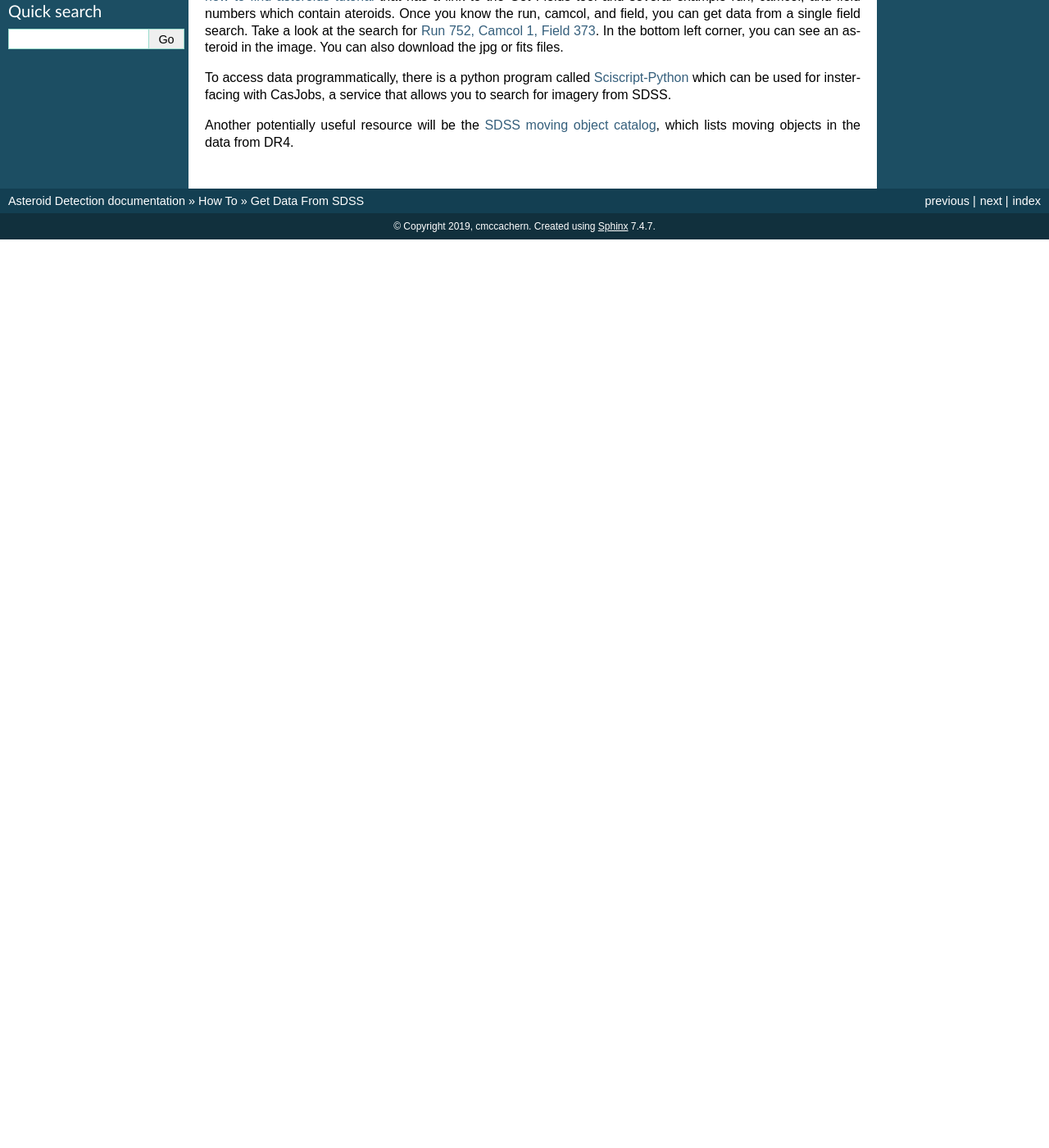
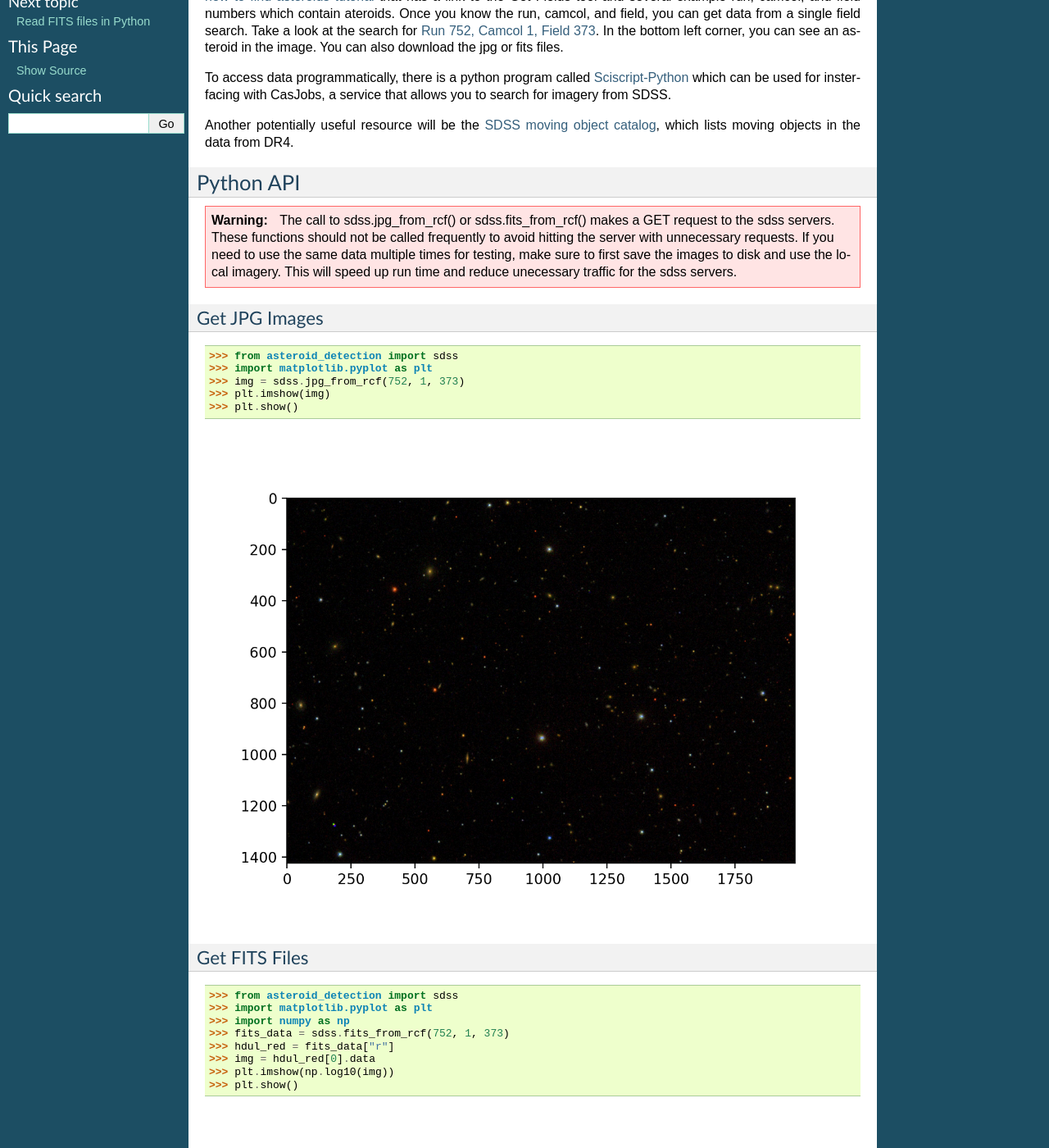
Before and after one commit to cmccachern/asteroid_detection, a Sphinx documentation site: the page built from docs/source/howto/sdss_data.rst, in a window 1280 px wide and 1400 px high, scrolled down 210 px. Shown: the whole window at 82% size. Built offline with Sphinx 7.4.7, drawn with Linux system fonts in a browser that asks for light colours; pages that are not in the unit, such as notebooks, are missing from menus; before the commit the page ends 900 px from its top, so only the background shows below that; some of the changed text lies outside the part shown.

Commit message:
Add howto for using python to get sdss imagery

```diff
--- a/docs/source/howto/sdss_data.rst
+++ b/docs/source/howto/sdss_data.rst
@@ -21,3 +21,38 @@
 
 Another potentially useful resource will be the `SDSS moving object catalog <https://sbn.psi.edu/pds/resource/sdssmoc.html>`_,
 which lists moving objects in the data from DR4.
+
+Python API
+==========
+
+.. warning::
+    The call to sdss.jpg_from_rcf() or sdss.fits_from_rcf() makes a GET request to the sdss servers.
+    These functions should not be called frequently to avoid hitting the server with unnecessary requests.
+    If you need to use the same data multiple times for testing, make sure to first save the images to
+    disk and use the local imagery.  This will speed up run time and reduce unecessary traffic for the sdss servers.
+
+Get JPG Images
+--------------
+
+>>> from asteroid_detection import sdss
+>>> import matplotlib.pyplot as plt
+>>> img = sdss.jpg_from_rcf(752, 1, 373)
+>>> plt.imshow(img)
+>>> plt.show()
+
+.. image:: /_static/sdss_jpg.png
+
+
+Get FITS Files
+--------------
+
+>>> from asteroid_detection import sdss
+>>> import matplotlib.pyplot as plt
+>>> import numpy as np
+>>> fits_data = sdss.fits_from_rcf(752, 1, 373)
+>>> hdul_red = fits_data["r"]
+>>> img = hdul_red[0].data
+>>> plt.imshow(np.log10(img))
+>>> plt.show()
+
+.. image:: /_static/fits_red.png
```
Also changed, not shown: docs/source/_static/fits_red.png (added), docs/source/_static/sdss_jpg.png (added).
